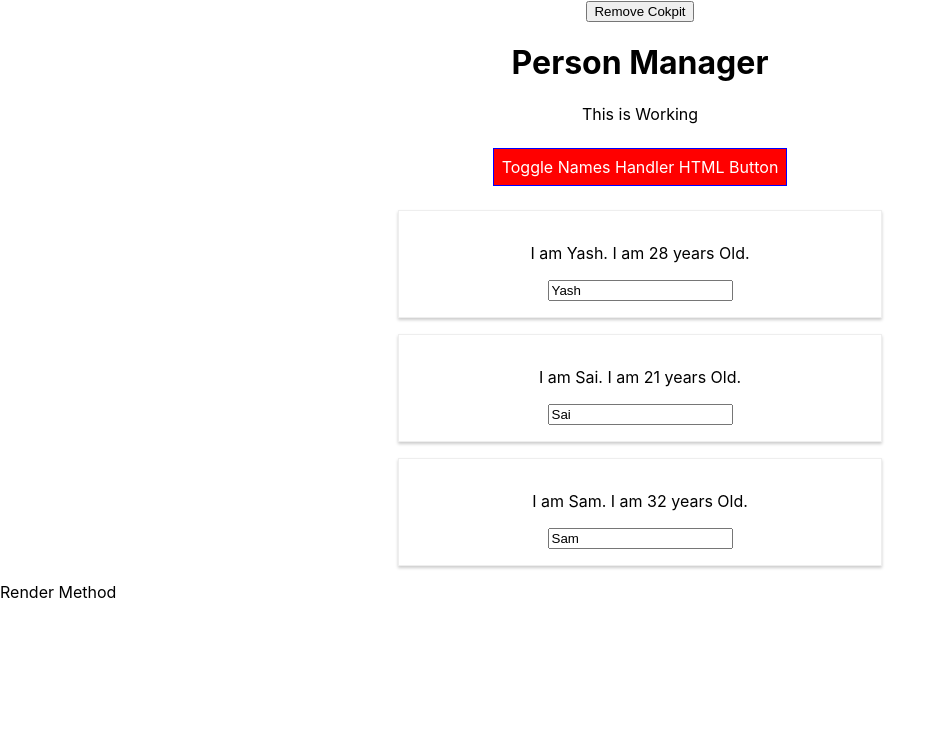
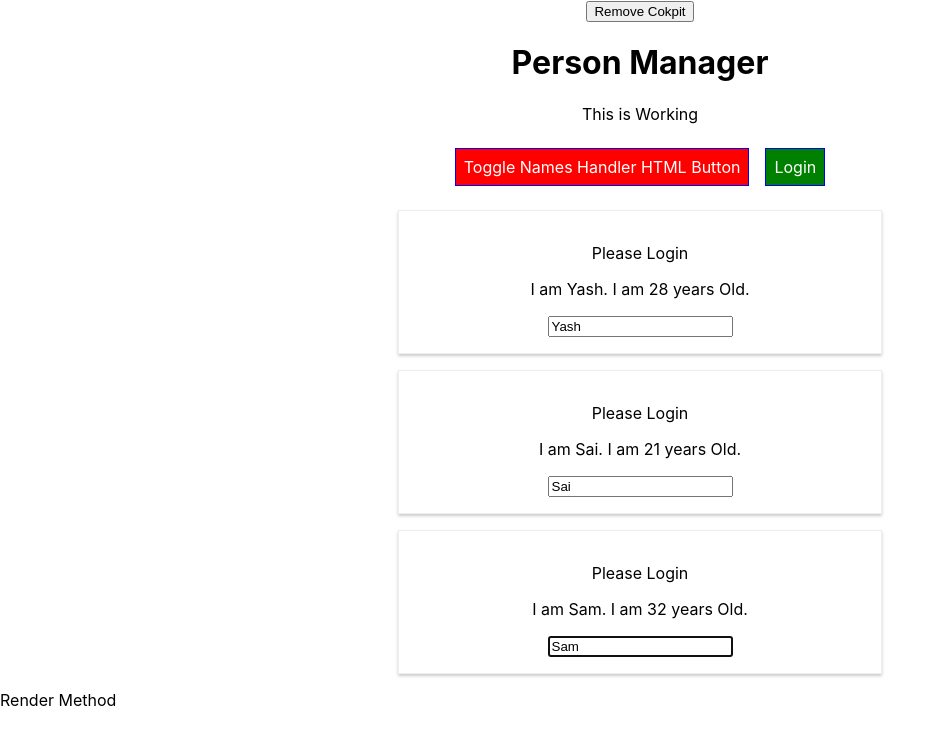
Before and after one commit to yashik777-nb/learn-react, a React (Create React App) app: page / in a window 1280 px wide. Both pictures are taken after a click on the button "Toggle Names Handler HTML Button". Shown: the top 744 px of the page, without its empty margins (0-945 px from the left). Built offline with nearby package versions, Linux system fonts and the light colour scheme.

Commit message:
Auth Context

```diff
--- a/src/components/Cockpit/Cockpit.js
+++ b/src/components/Cockpit/Cockpit.js
@@ -1,7 +1,11 @@
-import React, { useEffect } from "react";
+import React, { useEffect, useRef, useContext } from "react";
 import Classes from "./Cockpit.module.css";
+import AuthContext from "../../context/auth-context";
+const Cockpit = (props) => {
+  const toggleButtonRef = useRef(null);
 
-const Cockpit = (props) => {
+  const authContext = useContext(AuthContext);
+
   // This function runs for every Render method invocation
   // Component Did Mount and Component Did Update in a sinngle effect
   // For the use effect method to run only once pass an empty arrray
@@ -10,9 +14,10 @@ const Cockpit = (props) => {
   useEffect(() => {
     console.log("[Cockpit.js]: Use  Effect.");
     // HTTP Request
-    setTimeout(() => {
-      alert("Saved data to cloud");
-    }, 1000);
+    // setTimeout(() => {
+    //   alert("Saved data to cloud");
+    // }, 1000);
+    // toggleButtonRef.current.click();
     return () => {
       // clearTimeout(timer);
       console.log("[Cockpit.js]: Cleanup Work");
@@ -36,9 +41,17 @@ const Cockpit = (props) => {
     <div className={Classes.Cockpit}>
       <h1>{props.title}</h1>
       <p className={paragraphClass.join(" ")}>This is Working</p>
-      <button className={btnClass.join(" ")} onClick={props.nameHandler}>
+      <button
+        ref={toggleButtonRef}
+        className={btnClass.join(" ")}
+        onClick={props.personHandler}
+      >
         Toggle Names Handler HTML Button
       </button>
+      {/* <AuthContext.Consumer>
+        {(context) => <button onClick={context.login}>Login</button>}
+      </AuthContext.Consumer> */}
+      <button onClick={authContext.login}>Login</button>
     </div>
   );
 };
--- a/src/components/Persons/Person/Person.js
+++ b/src/components/Persons/Person/Person.js
@@ -3,23 +3,51 @@ import PropTypes from "prop-types";
 import PersonCSS from "./Person.module.css";
 import Auxillary from "../../../HigherOrderComponents/Auxillary.js";
 import withClass from "../../../HigherOrderComponents/withClass";
+import AuthContext from "../../../context/auth-context";
 class Person extends React.Component {
+  constructor(props) {
+    super(props);
+    this.inputElementRef = React.createRef();
+  }
   render() {
     console.log("[Person.js] rendering");
     return (
       <Auxillary>
+        {/* <AuthContext.Consumer>
+          {(context) =>
+            context.authenticated ? <p>Authenticated</p> : <p>Please Login</p>
+          }
+        </AuthContext.Consumer> */}
+        {/* After React 16.6 */}
+        {this.context.authenticated ? (
+          <p>Authenticated</p>
+        ) : (
+          <p>Please Login</p>
+        )}
         <p key="i1" onClick={this.props.click}>
           I am {this.props.name}. I am {this.props.age} years Old.{" "}
           {this.props.children}
         </p>
         <input
           key="i2"
+          // ref={(inputEL) => {
+          //   this.inputElement = inputEL;
+          // }}
+          ref={this.inputElementRef}
           type="text"
           onChange={this.props.changed}
           value={this.props.name}
         ></input>
       </Auxillary>
     );
+  }
+
+  static contextType = AuthContext;
+
+  componentDidMount() {
+    // this.inputElement.focus();
+    this.inputElementRef.current.focus();
+    console.log(this.context.authenticated);
   }
 }
 
--- a/src/containers/App.js
+++ b/src/containers/App.js
@@ -4,6 +4,7 @@ import Persons from "../components/Persons/Persons";
 import Cockpit from "../components/Cockpit/Cockpit";
 import withClass from "../HigherOrderComponents/withClass";
 import Auxillary from "../HigherOrderComponents/Auxillary";
+import AuthContext from "../context/auth-context";
 class App extends React.Component {
   constructor(props) {
     super(props);
@@ -17,6 +18,7 @@ class App extends React.Component {
       showPersons: false,
       showCockPit: true,
       changeCounter: 0,
+      authenticated: false,
     };
   }
 
@@ -65,9 +67,15 @@ class App extends React.Component {
     });
   };
 
-  toggleNamesHandler = () => {
+  togglePersonsHandler = () => {
     this.setState({
       showPersons: !this.state.showPersons,
+    });
+  };
+
+  loginHandler = () => {
+    this.setState({
+      authenticated: true,
     });
   };
 
@@ -93,15 +101,22 @@ class App extends React.Component {
         >
           Remove Cokpit
         </button>
+        <AuthContext.Provider
+          value={{
+            authenticated: this.state.authenticated,
+            login: this.loginHandler,
+          }}
+        >
           {this.state.showCockPit ? (
             <Cockpit
               title={this.props.appTitle}
               showPersons={this.state.showPersons}
               personsLength={this.state.persons.length}
-            nameHandler={this.toggleNamesHandler}
+              personHandler={this.togglePersonsHandler}
             />
           ) : null}
           {persons}
+        </AuthContext.Provider>
       </Auxillary>
     );
   }
--- /dev/null
+++ b/src/context/auth-context.js
@@ -0,0 +1,8 @@
+import React from "react";
+
+const authContext = React.createContext({
+  authenticated: false,
+  login: () => {},
+});
+
+export default authContext;
```
Also changed, not shown: 1 other file (tests, documents, lock files or other folders). Lines whose indentation alone changed are shown as unchanged.
